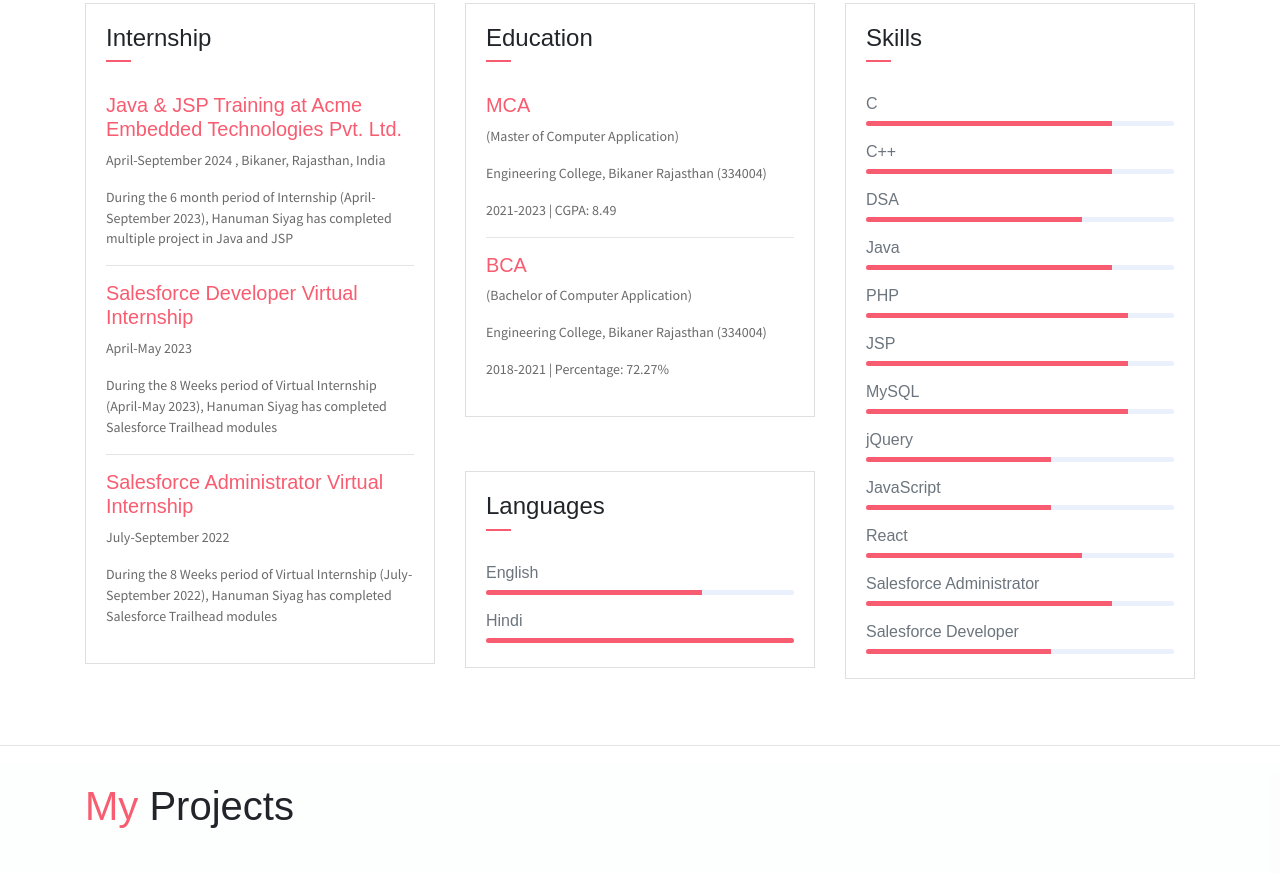
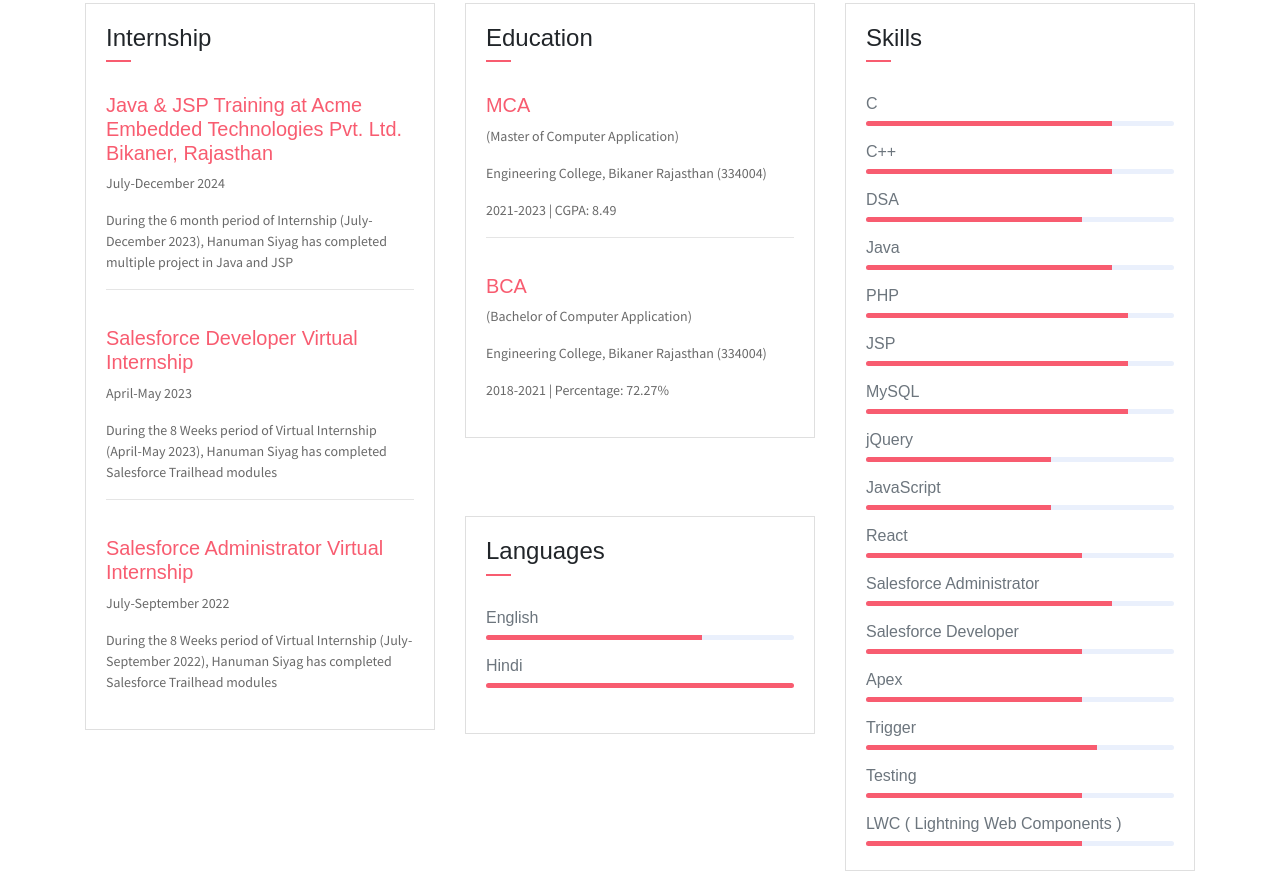
Before and after one commit to Hanumansiyag/portfolio, a website: page index.html in a window 1280 px wide. Shown: the part 1261-2134 px from the top of the page. Drawn offline with Linux system fonts and the light colour scheme; some packages are replaced by stand-ins of ours.

Commit message:
Update index.html

```diff
--- a/index.html
+++ b/index.html
@@ -137,14 +137,14 @@
                             </div>
                         </div>
                         <div class="card-body">
-                        	<h6 class="title text-danger">Java & JSP Training at Acme Embedded Technologies Pvt. Ltd.</h6>
-                            <P class="subtitle">April-September 2024 , Bikaner, Rajasthan, India</P>
-                            <P class="subtitle">During the 6 month period of Internship (April-September 2023), Hanuman Siyag has completed multiple project in Java and JSP</P>
-                            <hr>
+                        	<h6 class="title text-danger">Java & JSP Training at Acme Embedded Technologies Pvt. Ltd. Bikaner, Rajasthan</h6>
+                            <P class="subtitle">July-December 2024</p>
+                            <P class="subtitle">During the 6 month period of Internship (July-December 2023), Hanuman Siyag has completed multiple project in Java and JSP</P>
+                            <hr><br>
                             <h6 class="title text-danger">Salesforce Developer Virtual Internship</h6>
                             <P class="subtitle">April-May 2023</P>
                             <P class="subtitle">During the 8 Weeks period of Virtual Internship (April-May 2023), Hanuman Siyag has completed Salesforce Trailhead modules</P>
-                            <hr>
+                            <hr><br>
                             <h6 class="title text-danger">Salesforce Administrator Virtual Internship</h6>
                             <P class="subtitle">July-September 2022</P>
                             <P class="subtitle">During the 8 Weeks period of Virtual Internship (July-September 2022), Hanuman Siyag has completed Salesforce Trailhead modules</P>
@@ -164,13 +164,13 @@
                             <P class="subtitle">(Master of Computer Application)</P>
                             <P class="subtitle">Engineering College, Bikaner Rajasthan (334004)</P>
                             <P class="subtitle">2021-2023 | CGPA: 8.49</P>
-                            <hr>
+                            <hr><br>
                             <h6 class="title text-danger">BCA</h6>
                             <P class="subtitle">(Bachelor of Computer Application)</P>
                             <P class="subtitle">Engineering College, Bikaner Rajasthan (334004)</P>
                             <P class="subtitle">2018-2021 | Percentage: 72.27%</P>
                         </div>
-                    </div><br>
+                    </div><br><br>
                     <div class="card">
                        <div class="card-header">
                             <div class="pull-left">
@@ -186,7 +186,7 @@
                             <h6>Hindi</h6>
                             <div class="progress mb-3">
                                 <div class="progress-bar bg-danger" role="progressbar" style="width: 100%" aria-valuenow="25" aria-valuemin="0" aria-valuemax="100"></div>
-                            </div>
+                            </div><br>
                         </div>
                     </div>
                 </div>
@@ -245,7 +245,23 @@
                             </div>
                             <h6>Salesforce Developer</h6>
                             <div class="progress mb-3">
-                                <div class="progress-bar bg-danger" role="progressbar" style="width: 60%" aria-valuenow="75" aria-valuemin="0" aria-valuemax="100"></div>
+                                <div class="progress-bar bg-danger" role="progressbar" style="width: 70%" aria-valuenow="75" aria-valuemin="0" aria-valuemax="100"></div>
+                            </div>
+                            <h6>Apex</h6>
+                            <div class="progress mb-3">
+                                <div class="progress-bar bg-danger" role="progressbar" style="width: 70%" aria-valuenow="75" aria-valuemin="0" aria-valuemax="100"></div>
+                            </div>
+                            <h6>Trigger</h6>
+                            <div class="progress mb-3">
+                                <div class="progress-bar bg-danger" role="progressbar" style="width: 75%" aria-valuenow="75" aria-valuemin="0" aria-valuemax="100"></div>
+                            </div>
+                            <h6>Testing</h6>
+                            <div class="progress mb-3">
+                                <div class="progress-bar bg-danger" role="progressbar" style="width: 70%" aria-valuenow="75" aria-valuemin="0" aria-valuemax="100"></div>
+                            </div>
+                            <h6>LWC ( Lightning Web Components )</h6>
+                            <div class="progress mb-3">
+                                <div class="progress-bar bg-danger" role="progressbar" style="width: 70%" aria-valuenow="75" aria-valuemin="0" aria-valuemax="100"></div>
                             </div>
                         </div>
                     </div>
@@ -362,7 +378,7 @@
                 <div class="col-md-6 col-lg-2">
                     <div class="price-card text-center mb-4">
                         <h3 class="price-card-title"><span class="text-danger">1+</span></h3>
-                        <p>Web Design Certificate from free Code Camp</p>
+                        <p>Web Design Certificate from freeCodeCamp</p>
                     </div>
                 </div>
                 <div class="col-md-6 col-lg-2">
```
